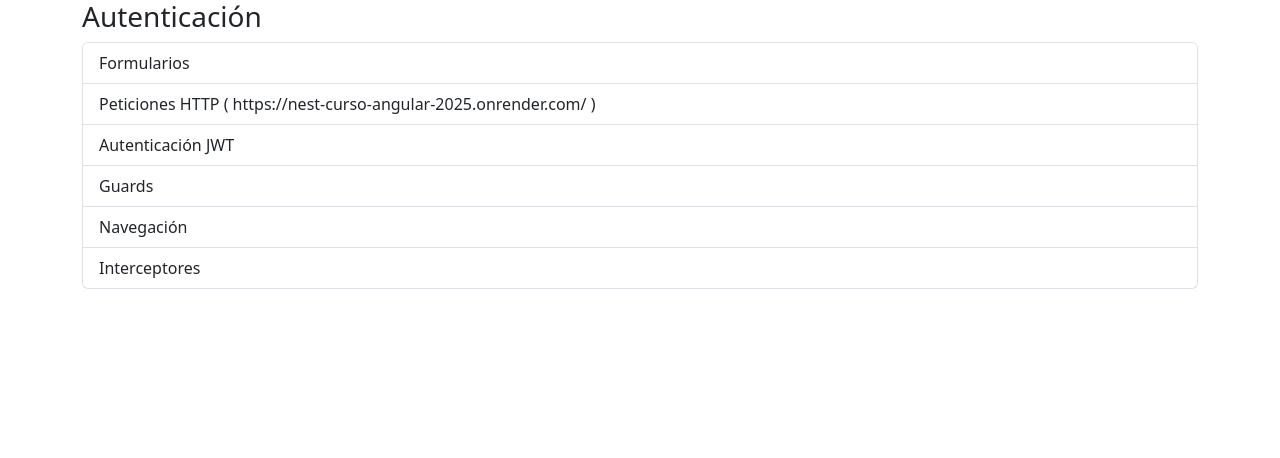
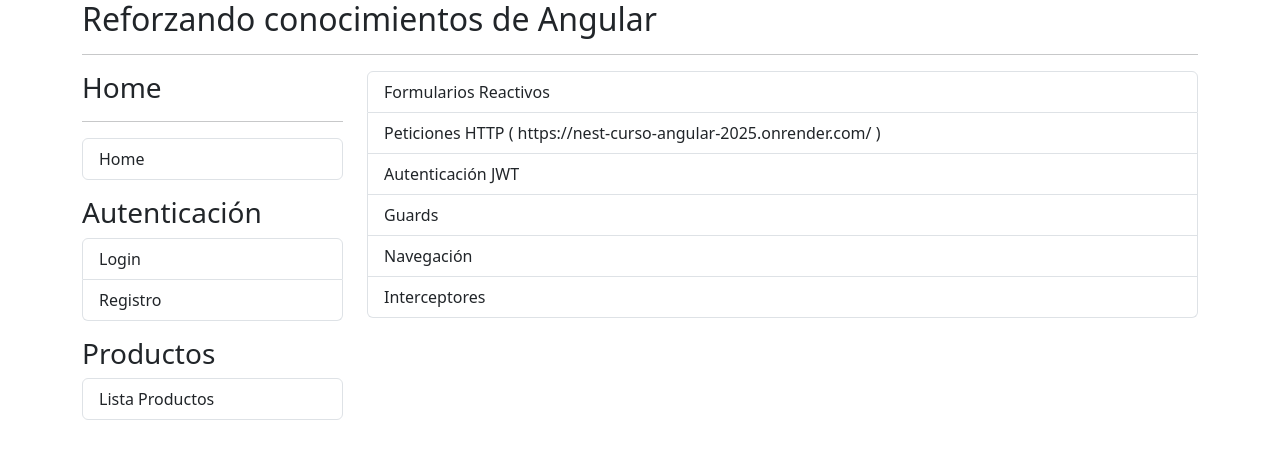
Before and after one commit to jucarlos/angular-2025-03-auth-form, an Angular app: page / in a window 1280 px wide. Shown: the top 458 px of the page. Built offline with nearby package versions, Linux system fonts and the light colour scheme.

Commit message:
preparamos el menu de la aplicación

```diff
--- a/src/app/app.component.html
+++ b/src/app/app.component.html
@@ -1,9 +1,43 @@
+<h2>Reforzando conocimientos de Angular</h2>
+<hr>
+
+<!-- Home -->
+
+<div class="row">
+
+  <div class="col-3">
+
+    <h3>Home</h3>
+    <hr>
+    <ul class="list-group mb-3">
+      <li class="list-group-item">Home</li>
+    </ul>
+
+
+    <!-- Autenticación -->
     <h3>Autenticación</h3>
+    <ul class="list-group mb-3">
+      <li class="list-group-item">Login</li>
+      <li class="list-group-item">Registro</li>
+    </ul>
+
+
+    <!-- Productos -->
+    <h3>Productos</h3>
+    <ul class="list-group mb-3">
+      <li class="list-group-item">Lista Productos</li>
+    </ul>
+
+  </div>
+
+
+
+  <div class="col">
 
     <ul class="list-group">
 
 
-  <li class="list-group-item">Formularios</li>
+      <li class="list-group-item">Formularios Reactivos</li>
       <li class="list-group-item">Peticiones HTTP ( https://nest-curso-angular-2025.onrender.com/ )</li>
       <li class="list-group-item">Autenticación JWT</li>
       <li class="list-group-item">Guards</li>
@@ -12,3 +46,7 @@
 
 
     </ul>
+  </div>
+
+
+</div>
```
Lines whose indentation alone changed are shown as unchanged.
